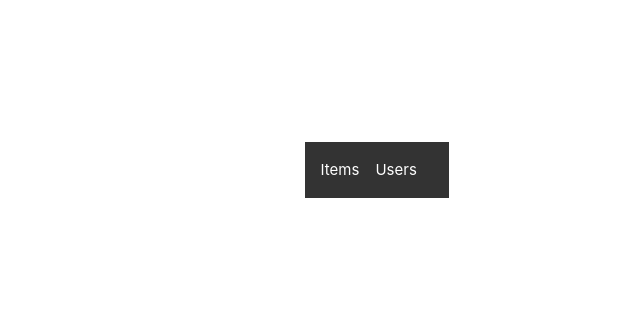
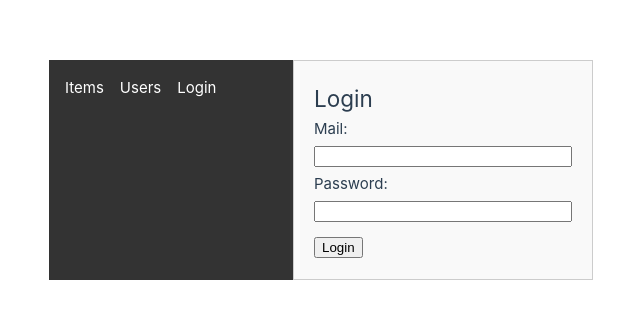
Before and after one commit to EHB-MCT/dev4-course-project-bilal-jojo-dev, a Vue app in the folder vue/vue-project/: page /login in a window 1280 px wide. Before the commit this address had no page. Shown: the part 230-548 px from the top of the page, without its empty margins (15-655 px from the left). Built offline with nearby package versions, Linux system fonts and the light colour scheme.

Commit message:
Login function WIP in vue

```diff
--- a/vue/vue-project/src/App.vue
+++ b/vue/vue-project/src/App.vue
@@ -7,6 +7,9 @@
         </li>
         <li>
           <router-link to="/users">Users</router-link>
+        </li>
+        <li>
+          <router-link to="/login">Login</router-link>
         </li>
       </ul>
     </nav>
--- /dev/null
+++ b/vue/vue-project/src/components/Login.vue
@@ -0,0 +1,51 @@
+<template>
+    <div class="login">
+      <h2>Login</h2>
+      <form @submit.prevent="submitForm">
+        <div>
+          <label for="mail">Mail:</label>
+          <input type="text" id="mail" v-model="mail">
+        </div>
+        <div>
+          <label for="password">Password:</label>
+          <input type="password" id="password" v-model="password">
+        </div>
+        <button type="submit">Login</button>
+      </form>
+    </div>
+  </template>
+
+  <script>
+  export default {
+    data() {
+      return {
+        mail: '',
+        password: '',
+      }
+    },
+    methods: {
+      submitForm() {
+        console.log('Form submitted:', { mail: this.mail, password: this.password });
+      }
+    }
+  }
+  </script>
+
+  <style scoped>
+  .login {
+    width: 300px;
+    margin: 0 auto;
+    padding: 20px;
+    border: 1px solid #ccc;
+    background-color: #f9f9f9;
+  }
+
+  .login input {
+    width: 100%;
+    margin: 5px 0;
+  }
+
+  .login button {
+    margin-top: 10px;
+  }
+  </style>
--- a/vue/vue-project/src/router/index.js
+++ b/vue/vue-project/src/router/index.js
@@ -1,13 +1,19 @@
 import { createRouter, createWebHistory } from 'vue-router';
 import ItemsView from '../views/ItemsView.vue';
-import UsersView from '../views/UsersView.vue'; // Importeer UsersView
+import UsersView from '../views/UsersView.vue';
+import Login from '../components/Login.vue';
 
 const router = createRouter({
   history: createWebHistory(import.meta.env.BASE_URL),
   routes: [
     {
       path: '/',
-      redirect: '/items',
+      redirect: '/login',
+    },
+    {
+      path: '/login',
+      name: 'login',
+      component: Login
     },
     {
       path: '/items',
```
